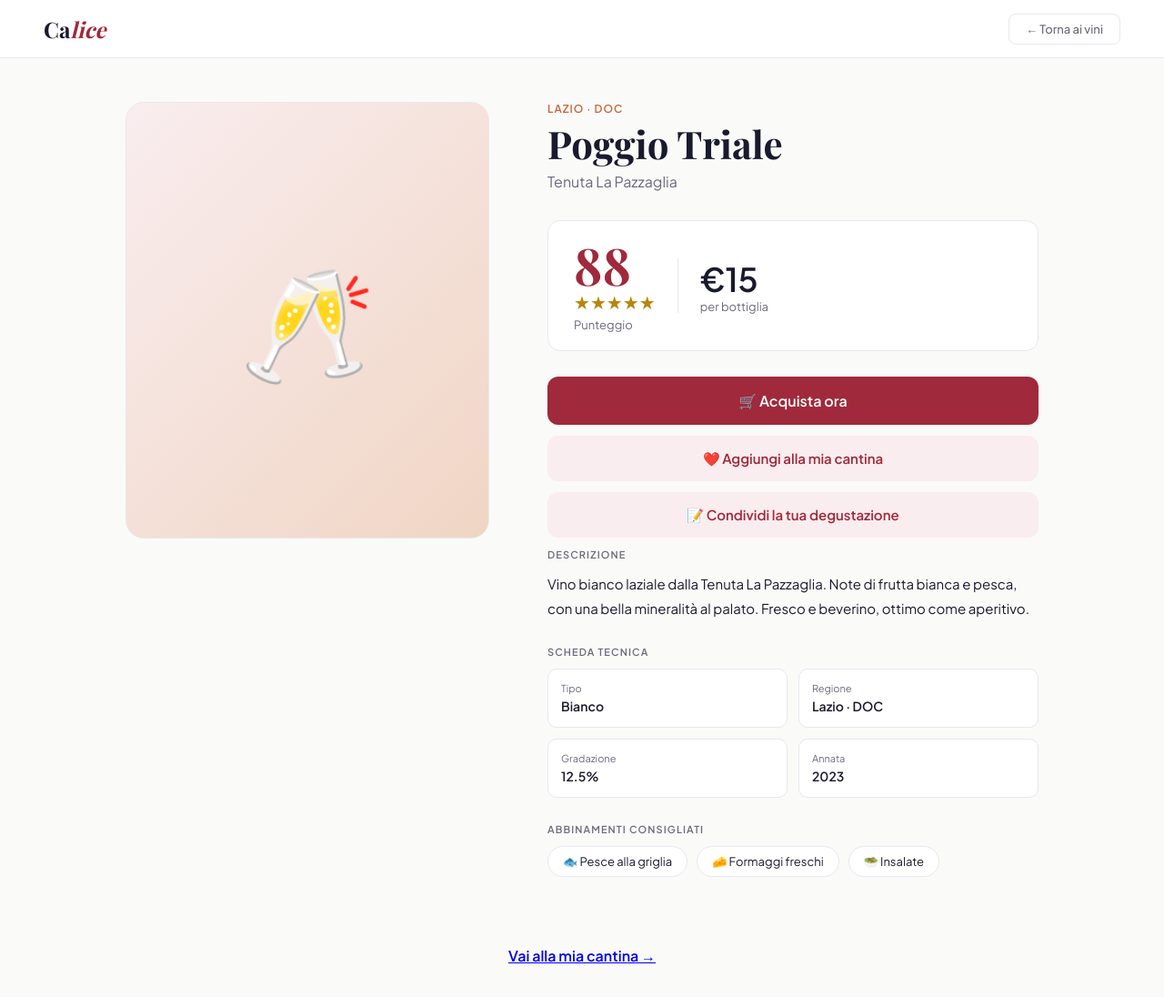
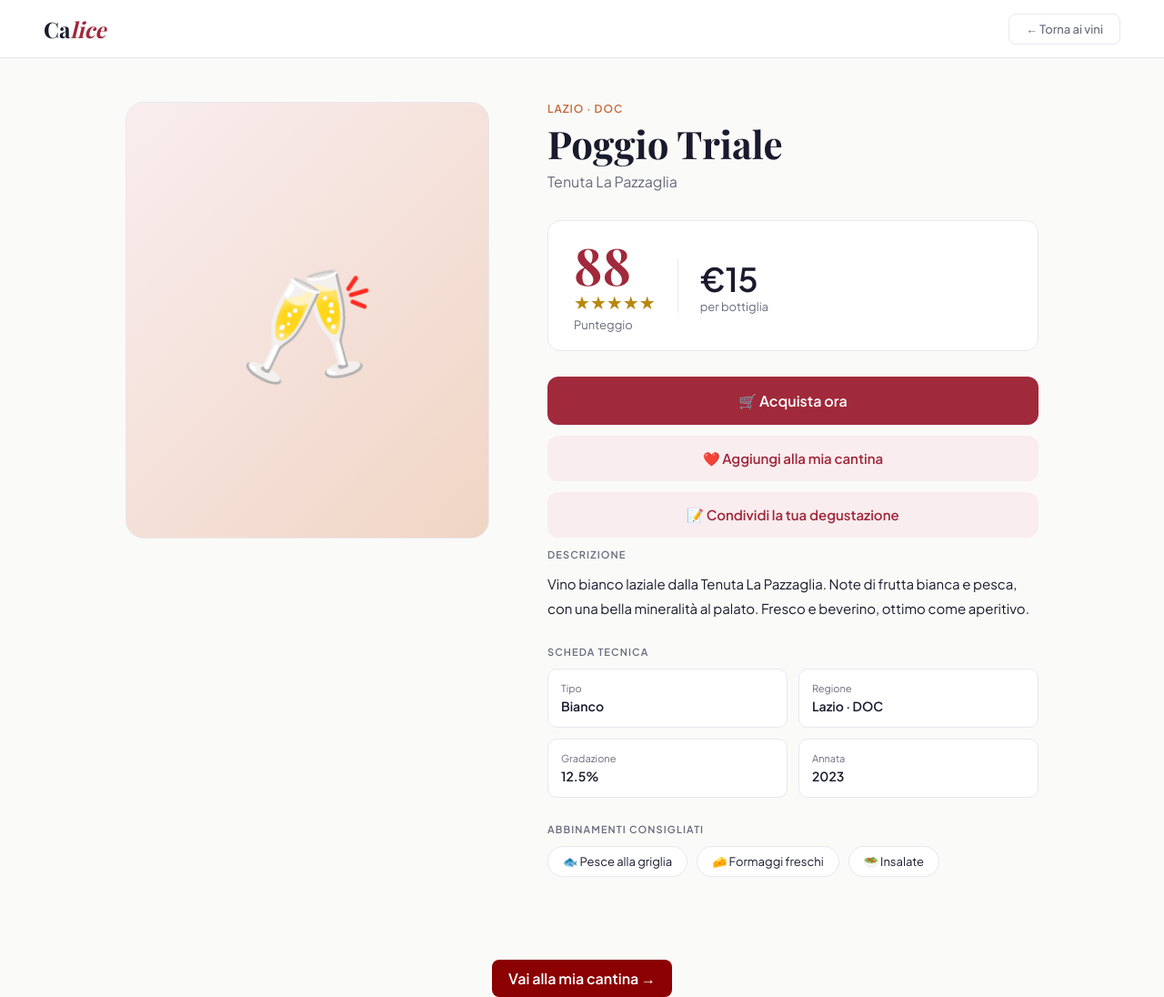
Before and after one commit to Barcolana/Calice, a Jekyll site: the page built from _vini/poggio-triale.md, in a window 1280 px wide and 1096 px high. Shown: the whole window at 91% size. Built offline with Jekyll 4.4.1, drawn with Linux system fonts in a browser that asks for light colours; some web fonts are replaced.

```diff
--- a/_layouts/vino.html
+++ b/_layouts/vino.html
@@ -428,11 +428,23 @@
             }
         });
     </script>
+    <div style="text-align:center;">
+        <a id="link-cantina" href="/Calice/cantina.html" style="
+          display:none;
+          margin-top:15px;
+          padding:10px 18px;
+          background:#8b0000;
+          color:white;
+          border-radius:8px;
+          font-weight:bold;
+          text-decoration:none;
+          display:inline-block;
+       ">
+            Vai alla mia cantina →
+        </a>
+    </div>
 
-    <a id="link-cantina" href="/Calice/cantina.html"
-        style="display:none; margin-top:15px; font-weight:bold; text-align:center; display:block;">
-        Vai alla mia cantina →
-    </a>
+
 
 
 
```
